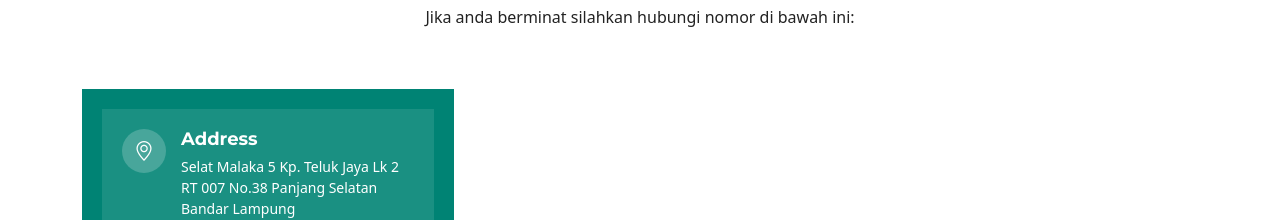
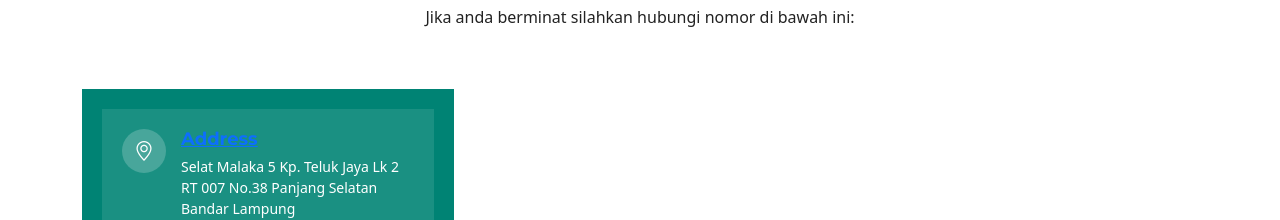
Before and after one commit to akbarNewgithub/UM_HABIB_Galery, a plain HTML site: page index.html in a window 1280 px wide. Shown: the part 6280-6500 px from the top of the page. Drawn offline with nearby package versions, Linux system fonts and the light colour scheme.

Commit message:
Update index.html

```diff
--- a/index.html
+++ b/index.html
@@ -811,7 +811,7 @@
                 >
                   <i class="bi bi-geo-alt flex-shrink-0"></i>
                   <div>
-                    <h3>Address</h3>
+                    <h3><a href="https://goo.gl/maps/qYBgti68o8SgSPdU8">Address</a></h3>
                     <p>
                       Selat Malaka 5 Kp. Teluk Jaya Lk 2 RT 007 No.38 Panjang
                       Selatan Bandar Lampung
```
